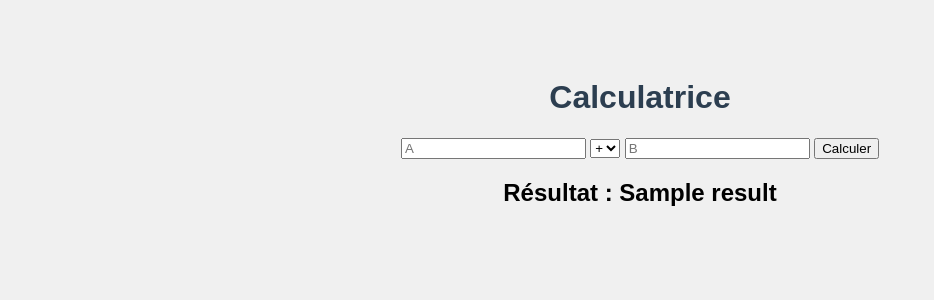
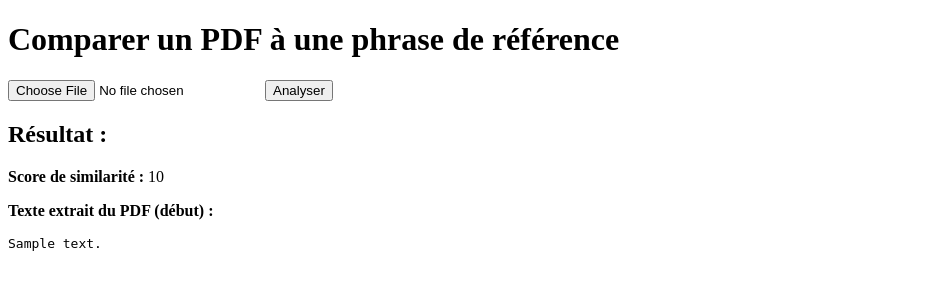
Before and after one commit to Clement-tc/APP_AUTO, a Flask app: template templates/home.html in a window 1280 px wide. Shown: the top 300 px of the page, without its empty margins (0-934 px from the left). Run offline with Flask 3, Linux system fonts and the light colour scheme; the template is opened without the code that fills it: most values are stand-ins (such as "Sample title", 1, 10 or a date in 2020); parts of the project's set-up code (start-up, migrations or seed data) failed here and were passed over.

Commit message:
WIP: travail en cours avant passage à developpement

```diff
--- a/app.py
+++ b/app.py
@@ -1,36 +1,70 @@
+import os
 from flask import Flask, render_template, request
+from sentence_transformers import SentenceTransformer
+from sklearn.metrics.pairwise import cosine_similarity
+import PyPDF2
 
+# Initialisation
 app = Flask(__name__)
+app.config['UPLOAD_FOLDER'] = 'uploads'
+os.makedirs(app.config['UPLOAD_FOLDER'], exist_ok=True)
 
-@app.route('/')
+# Modèle
+model = SentenceTransformer("all-MiniLM-L6-v2")
+
+# Chargement des phrases de référence (CV ou fichier de phrases)
+def charger_phrases_reference(fichier="/Users/eliot/Desktop/data_apps_project/analys.txt"):
+    phrases = []
+    with open(fichier, "r", encoding="utf-8") as f:
+        for ligne in f:
+            ligne = ligne.strip()
+            if ligne:
+                # Enlève le label éventuel s'il y en a
+                if "   " in ligne:
+                    ligne = ligne.rsplit("   ", 1)[0]
+                phrases.append(ligne)
+    return phrases
+
+phrases_ref = charger_phrases_reference()
+embeddings_ref = model.encode(phrases_ref)
+
+# Fonction pour lire texte du PDF
+def lire_pdf(path):
+    texte = ""
+    with open(path, "rb") as file:
+        reader = PyPDF2.PdfReader(file)
+        for page in reader.pages:
+            texte += page.extract_text() or ""
+    return texte.strip()
+
+@app.route("/", methods=["GET", "POST"])
 def home():
-    return render_template('home.html', result=None)
+    meilleur_score = None
+    meilleure_phrase = None
+    texte_pdf = ""
 
-@app.route('/calculer', methods=["POST"])
-def calculer():
-    try:
-        A = float(request.form.get("valeurA"))
-        B = float(request.form.get("valeurB"))
-        op = request.form.get("operator")
+    if request.method == "POST":
+        fichier = request.files["pdf_file"]
+        if fichier.filename.endswith(".pdf"):
+            path_pdf = os.path.join(app.config["UPLOAD_FOLDER"], fichier.filename)
+            fichier.save(path_pdf)
 
-        if op == "+":
-            result = A + B
-        elif op == "-":
-            result = A - B
-        elif op == "*":
-            result = A * B
-        elif op == "/":
-            result = A / B if B != 0 else "Division par zéro"
-        else:
-            result = "Opérateur invalide"
-    except Exception as e:
-        result = f"Erreur : {e}"
+            # Lire le texte du PDF
+            texte_pdf = lire_pdf(path_pdf)
+            emb_pdf = model.encode(texte_pdf)
 
-    return render_template('home.html', result=result)
+            # Calculer les similarités
+            scores = cosine_similarity([emb_pdf], embeddings_ref)[0]
+            idx_best = scores.argmax()
+            meilleur_score = scores[idx_best]
+            meilleure_phrase = phrases_ref[idx_best]
 
-@app.route('/promo')
-def promo():
-    return "MD5 - serveur en développement"
+    return render_template(
+        "home.html",
+        score=meilleur_score,
+        best_phrase=meilleure_phrase,
+        texte_pdf=texte_pdf[:500]
+    )
 
 if __name__ == "__main__":
     app.run(debug=True)
--- a/requirments.txt
+++ b/requirments.txt
@@ -3,3 +3,5 @@ gunicorn
 sentence-transformers
 PyMuPDF
 scikit-learn
+torch
+numpy<2.0
--- a/templates/home.html
+++ b/templates/home.html
@@ -1,27 +1,20 @@
 <!DOCTYPE html>
 <html>
 <head>
-    <title>Calculatrice</title>
-    <link rel="stylesheet" href="{{ url_for('static', filename='style.css') }}">
+    <title>Comparateur PDF</title>
 </head>
 <body>
-    <h1>Calculatrice</h1>
-    <form action="/calculer" method="post">
-        <input type="number" name="valeurA" placeholder="A" required>
-
-        <select name="operator">
-            <option value="+">+</option>
-            <option value="-">-</option>
-            <option value="*">*</option>
-            <option value="/">/</option>
-        </select>
-
-        <input type="number" name="valeurB" placeholder="B" required>
-        <input type="submit" value="Calculer">
+    <h1>Comparer un PDF à une phrase de référence</h1>
+    <form method="POST" enctype="multipart/form-data">
+        <input type="file" name="pdf_file" accept=".pdf" required>
+        <button type="submit">Analyser</button>
     </form>
 
-    {% if result is not none %}
-        <h2>Résultat : {{ result }}</h2>
+    {% if score is not none %}
+        <h2>Résultat :</h2>
+        <p><strong>Score de similarité :</strong> {{ score }}</p>
+        <p><strong>Texte extrait du PDF (début) :</strong></p>
+        <pre>{{ texte_pdf }}</pre>
     {% endif %}
 </body>
 </html>
```
Also changed, not shown: 3 other files.
